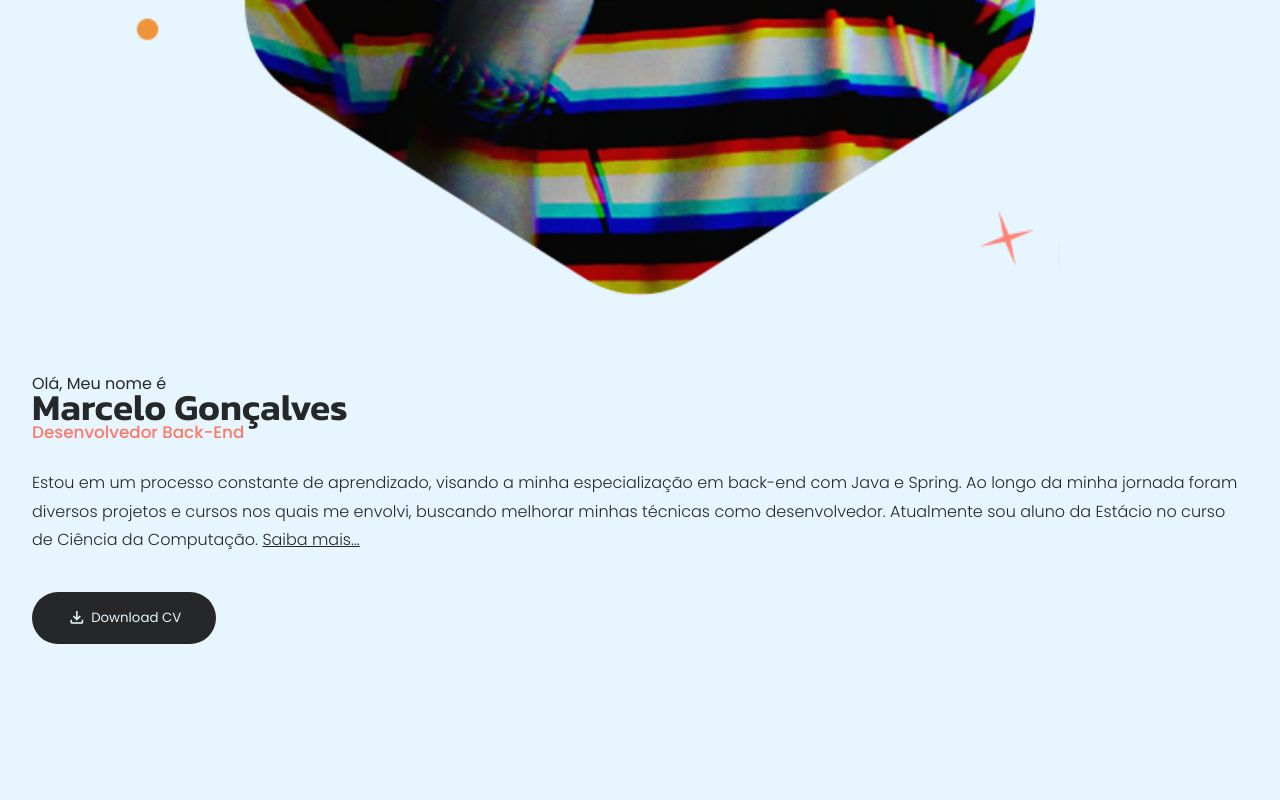
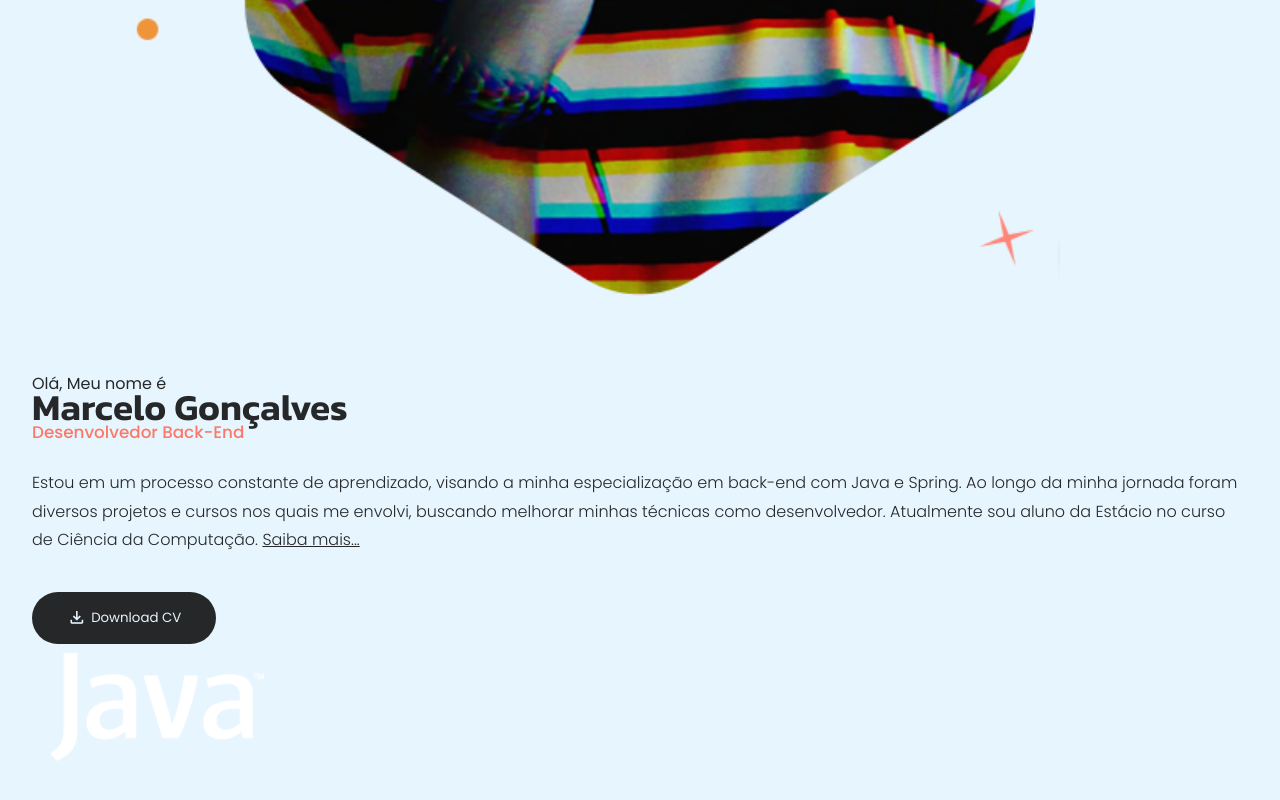
Before and after one commit to glorylaflare/portfolio-glorylaflare, a plain HTML site: page index.html in a window 1280 px wide. Shown: the part 949-1749 px from the top of the page. Before the commit the page ends 1625 px from the top, so only its background shows below. Drawn offline with nearby package versions, Linux system fonts and the light colour scheme; some packages are replaced by stand-ins of ours; a script that the page names is missing.

Commit message:
feat: adicionando seção de conteudo de habilidades principais

```diff
--- a/index.html
+++ b/index.html
@@ -56,10 +56,17 @@
                 </button>
             </div>
         </section>
+        <section class="conteudo__principais__habilidades">
+            <div class="conteudo__principais__habilidades__lista">
+                <img class="habilidades__imagem" src="./assets/images/habilidades/java.png" alt="java" />
+            </div>
+        </section>
     </main>
 
     <script src="https://kit.fontawesome.com/8265838916.js" crossorigin="anonymous"></script>
     <script src="./src/scripts/index.js"></script>
     <script src="./src/scripts/scrollTo.js"></script>
+    <script src="./src/scripts/swiper-bundle.min.js"></script>
+    <script src="./src/scripts/swiper.js" type="module"></script>
 </body>
 </html>
```
